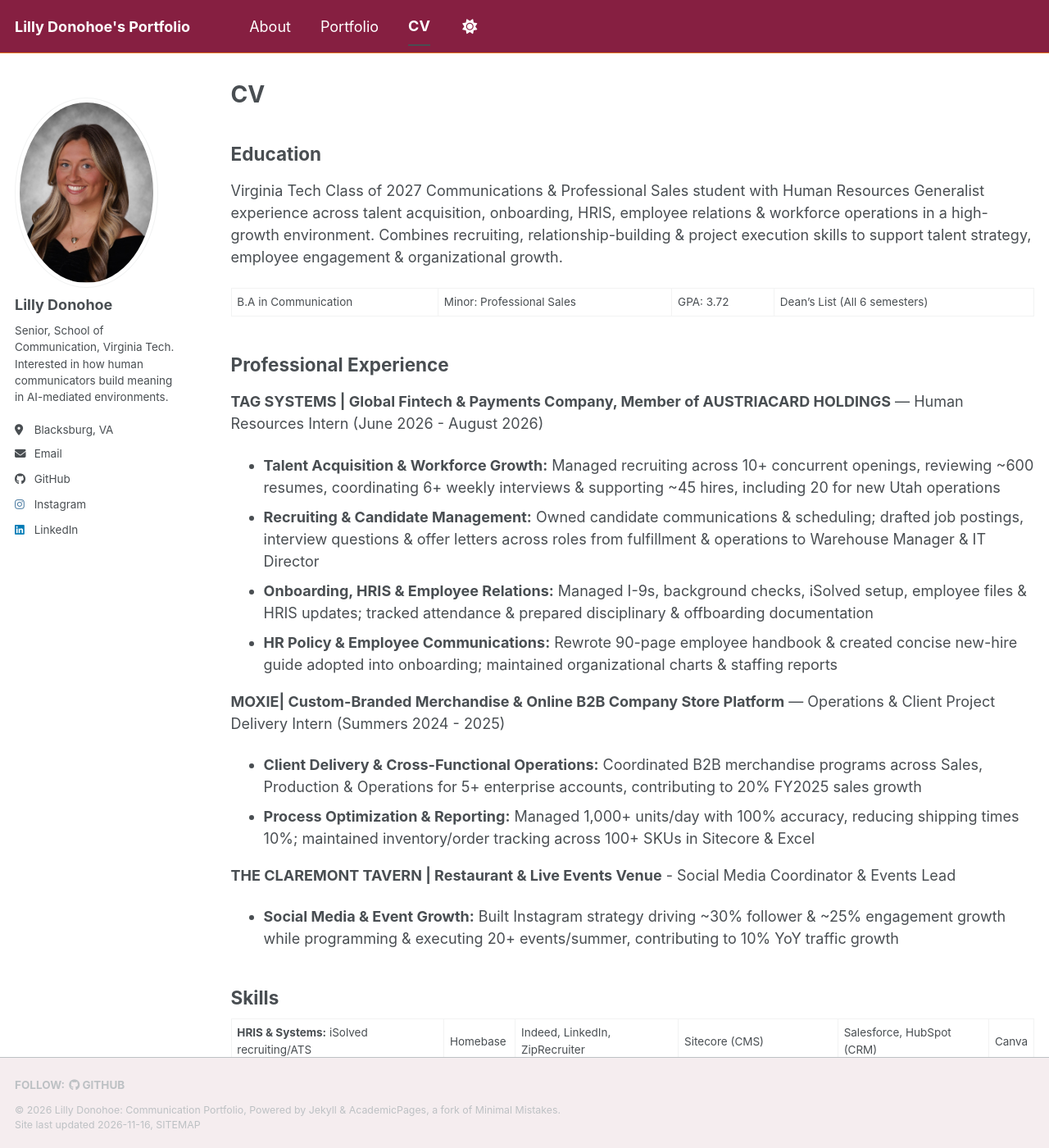
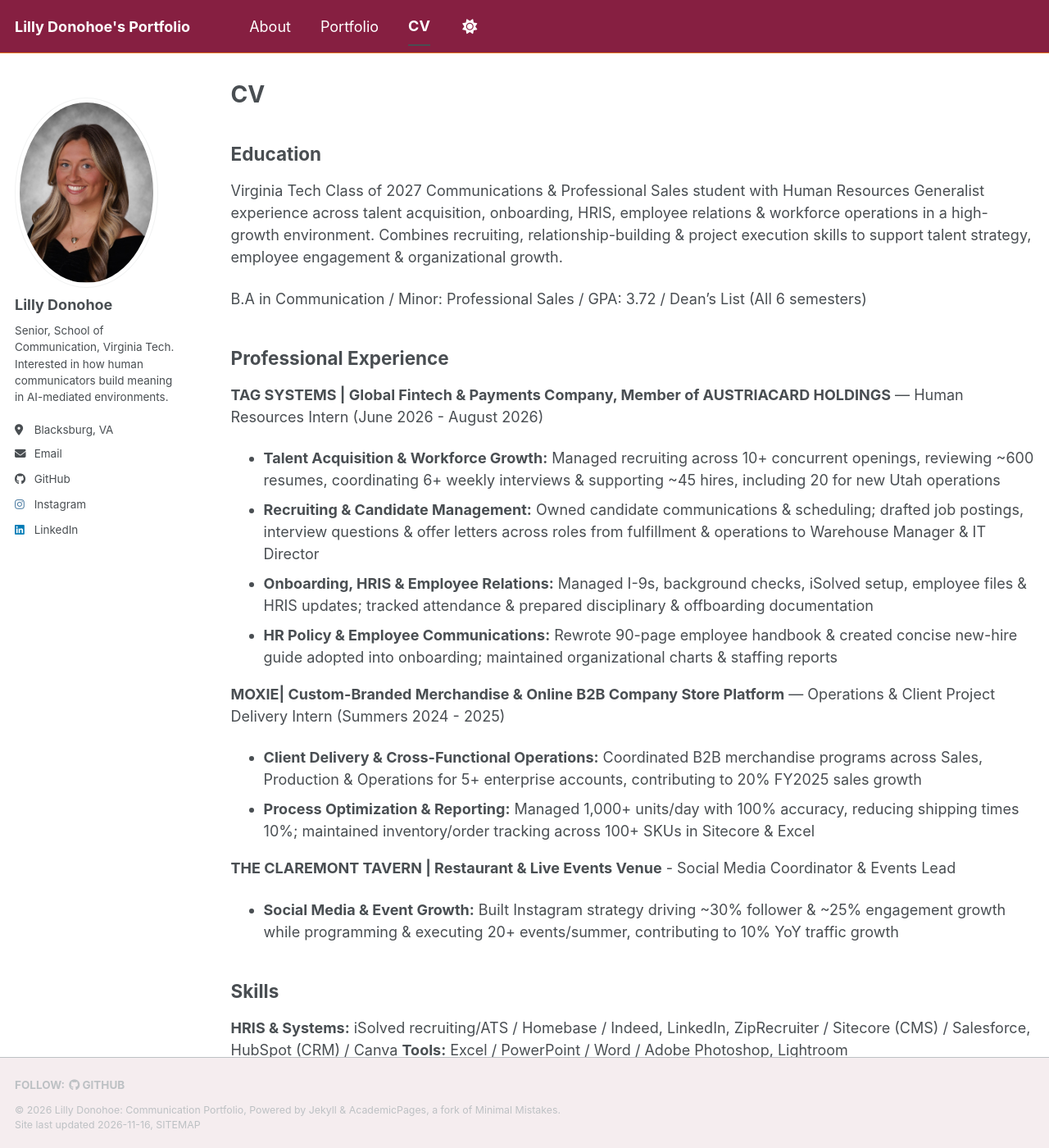
Before and after one commit to lillydonohoe/lillydonohoe.github.io, a Jekyll site: the page built from _pages/cv.md, in a window 1280 px wide and 1400 px high. Shown: the whole window at 82% size. Built offline with Jekyll 4.4.1, drawn with Linux system fonts in a browser that asks for light colours; a script bundle is joined from its source files by our own code; library files that are not in the unit come from our copies.

Commit message:
fixed tables

```diff
--- a/_pages/cv.md
+++ b/_pages/cv.md
@@ -18,7 +18,7 @@ redirect_from:
 
 Virginia Tech Class of 2027 Communications & Professional Sales student with Human Resources Generalist experience across talent acquisition, onboarding, HRIS, employee relations & workforce operations in a high-growth environment. Combines recruiting, relationship-building & project execution skills to support talent strategy, employee engagement & organizational growth.
 
-B.A in Communication | Minor: Professional Sales | GPA: 3.72 | Dean’s List (All 6 semesters)
+B.A in Communication / Minor: Professional Sales / GPA: 3.72 / Dean’s List (All 6 semesters)
 
 ## Professional Experience
 
@@ -38,8 +38,8 @@ B.A in Communication | Minor: Professional Sales | GPA: 3.72 | Dean’s List (Al
 
 ## Skills
 
-**HRIS & Systems:** iSolved recruiting/ATS| Homebase |Indeed, LinkedIn, ZipRecruiter | Sitecore (CMS) | Salesforce, HubSpot (CRM) | Canva
-**Tools:** Excel | PowerPoint | Word | Adobe Photoshop, Lightroom
+**HRIS & Systems:** iSolved recruiting/ATS / Homebase / Indeed, LinkedIn, ZipRecruiter / Sitecore (CMS) / Salesforce, HubSpot (CRM) / Canva
+**Tools:** Excel / PowerPoint / Word / Adobe Photoshop, Lightroom
 
 ## Coursework Represented in This Portfolio
 
```
